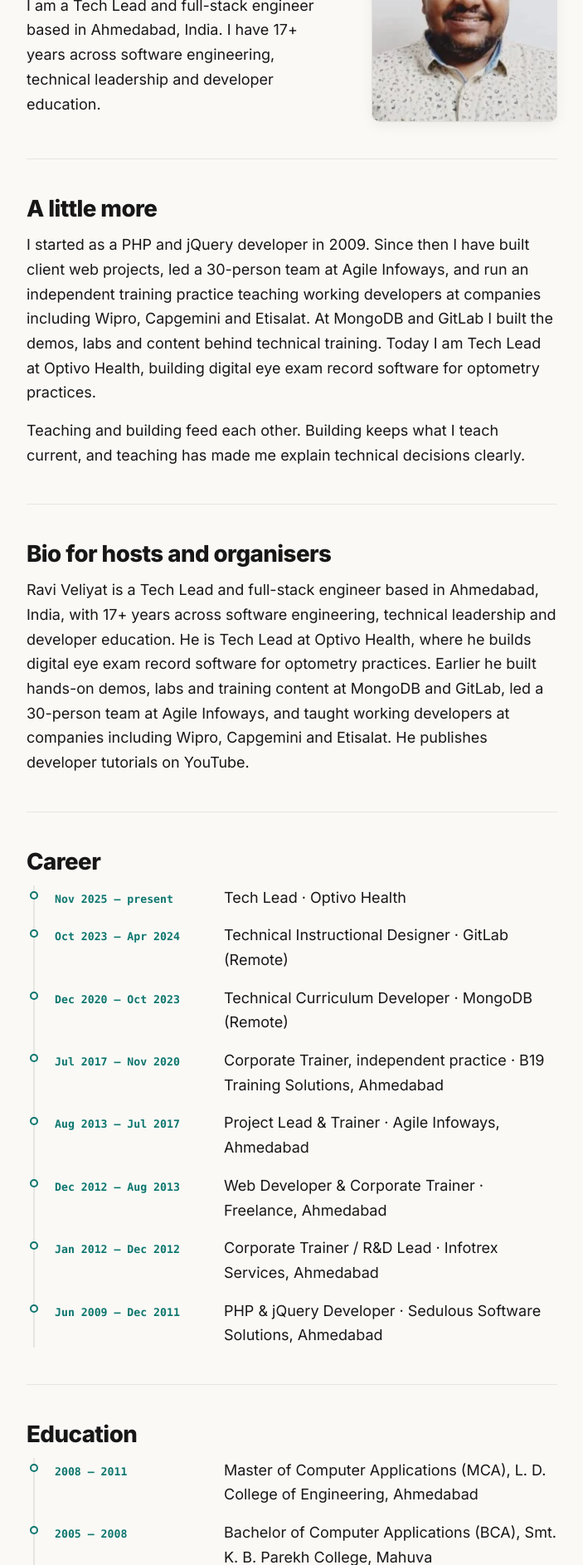
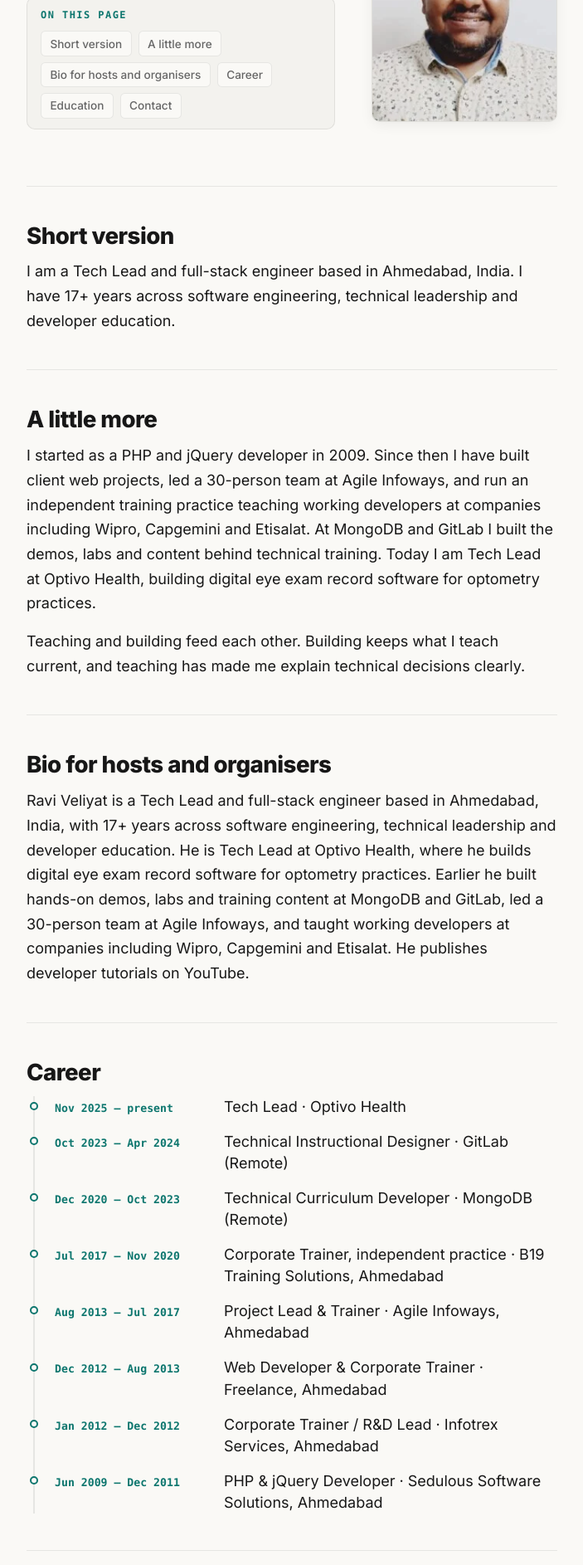
Before and after one commit to veliyat/veliyat.com, a plain HTML site: page about/index.html in a window 1280 px wide. Shown: the part 280-2166 px from the top of the page at 83% size, without its empty margins (288-991 px from the left). Drawn offline with Linux system fonts and the light colour scheme.

Commit message:
style(about): add jump links, career timeline, and next card (v6)

```diff
--- a/about/index.html
+++ b/about/index.html
@@ -1,28 +1,25 @@
 <!doctype html>
 <html lang="en">
-
 <head>
 <meta charset="utf-8">
 <meta name="viewport" content="width=device-width, initial-scale=1">
 <title>About – Ravi Veliyat</title>
-  <meta name="description"
-    content="About Ravi Veliyat: Tech Lead and full-stack engineer in Ahmedabad, India, with a career across software engineering, team leadership and developer education since 2009.">
+<meta name="description" content="About Ravi Veliyat: Tech Lead and full-stack engineer in Ahmedabad, India, with a career across software engineering, team leadership and developer education since 2009.">
 <meta name="color-scheme" content="light dark">
 <link rel="icon" href="/assets/img/favicon.svg" type="image/svg+xml">
+<link rel="preload" href="/assets/fonts/inter-latin-wght-normal.woff2" as="font" type="font/woff2" crossorigin>
 
 <!-- SITE-ADDRESS block: https://veliyat.com appears only in this block and the JSON-LD below. Replace in one pass if it changes. -->
 <link rel="canonical" href="https://veliyat.com/about/">
 <meta property="og:title" content="About – Ravi Veliyat">
-  <meta property="og:description"
-    content="About Ravi Veliyat: Tech Lead and full-stack engineer in Ahmedabad, India, with a career across software engineering, team leadership and developer education since 2009.">
+<meta property="og:description" content="About Ravi Veliyat: Tech Lead and full-stack engineer in Ahmedabad, India, with a career across software engineering, team leadership and developer education since 2009.">
 <meta property="og:url" content="https://veliyat.com/about/">
 <meta property="og:type" content="profile">
 <meta property="og:site_name" content="Ravi Veliyat">
 <meta property="og:image" content="https://veliyat.com/assets/img/social.jpg">
 <meta property="og:image:width" content="1200">
 <meta property="og:image:height" content="630">
-  <meta property="og:image:alt"
-    content="Ravi Veliyat. Tech Lead and full-stack engineer. I build web applications and teach developers how to build them.">
+<meta property="og:image:alt" content="Ravi Veliyat. Tech Lead and full-stack engineer. I build web applications and teach developers how to build them.">
 <meta name="twitter:card" content="summary_large_image">
 <!-- end SITE-ADDRESS block -->
 
@@ -60,7 +57,6 @@
 }
 </script>
 </head>
-
 <body>
 <a class="skip-link" href="#main">Skip to content</a>
 
@@ -86,76 +82,75 @@
       <div class="portrait">
         <picture>
           <source srcset="/assets/img/ravi-pic-big.webp" type="image/webp">
-            <img src="/assets/img/ravi-pic-big.jpg" width="176" height="220" alt="Portrait of Ravi Veliyat"
-              loading="eager" decoding="async">
+          <img src="/assets/img/ravi-pic-big.jpg" width="224" height="280" alt="Portrait of Ravi Veliyat" loading="eager" decoding="async">
         </picture>
       </div>
       <div class="hero-text">
-          <h1 id="about-heading">About Me</h1>
-          <h2>Short version</h2>
-          <p>I am a Tech Lead and full-stack engineer based in Ahmedabad, India. I have 17+ years across software
-            engineering, technical leadership and developer education.</p>
+        <span class="eyebrow">About</span>
+        <h1 id="about-heading">About</h1>
+        <nav class="on-this-page no-print" aria-label="On this page">
+          <span class="on-this-page-label">On this page</span>
+          <ul>
+            <li><a href="#short-version">Short version</a></li>
+            <li><a href="#a-little-more">A little more</a></li>
+            <li><a href="#bio">Bio for hosts and organisers</a></li>
+            <li><a href="#career">Career</a></li>
+            <li><a href="#education">Education</a></li>
+            <li><a href="#contact">Contact</a></li>
+          </ul>
+        </nav>
       </div>
     </section>
 
-      <section class="section section-first" aria-labelledby="more-heading">
-        <h2 id="more-heading">A little more</h2>
-        <p>I started as a PHP and jQuery developer in 2009. Since then I have built client web projects, led a 30-person
-          team at Agile Infoways, and run an independent training practice teaching working developers at companies
-          including Wipro, Capgemini and Etisalat. At MongoDB and GitLab I built the demos, labs and content behind
-          technical training. Today I am Tech Lead at Optivo Health, building digital eye exam record software for
-          optometry practices.</p>
-        <p>Teaching and building feed each other. Building keeps what I teach current, and teaching has made me explain
-          technical decisions clearly.</p>
+    <section class="section section-first" aria-labelledby="short-version">
+      <h2 id="short-version">Short version</h2>
+      <p>I am a Tech Lead and full-stack engineer based in Ahmedabad, India. I have 17+ years across software engineering, technical leadership and developer education.</p>
     </section>
 
-      <section class="section" aria-labelledby="bio-heading">
-        <h2 id="bio-heading">Bio for hosts and organisers</h2>
-        <p>Ravi Veliyat is a Tech Lead and full-stack engineer based in Ahmedabad, India, with 17+ years across software
-          engineering, technical leadership and developer education. He is Tech Lead at Optivo Health, where he builds
-          digital eye exam record software for optometry practices. Earlier he built hands-on demos, labs and training
-          content at MongoDB and GitLab, led a 30-person team at Agile Infoways, and taught working developers at
-          companies including Wipro, Capgemini and Etisalat. He publishes developer tutorials on YouTube.</p>
+    <section class="section" aria-labelledby="a-little-more">
+      <h2 id="a-little-more">A little more</h2>
+      <p>I started as a PHP and jQuery developer in 2009. Since then I have built client web projects, led a 30-person team at Agile Infoways, and run an independent training practice teaching working developers at companies including Wipro, Capgemini and Etisalat. At MongoDB and GitLab I built the demos, labs and content behind technical training. Today I am Tech Lead at Optivo Health, building digital eye exam record software for optometry practices.</p>
+      <p>Teaching and building feed each other. Building keeps what I teach current, and teaching has made me explain technical decisions clearly.</p>
     </section>
 
-      <section class="section" aria-labelledby="career-heading">
-        <h2 id="career-heading">Career</h2>
-        <ul class="timeline timeline-wide">
-          <li><span class="when">Nov 2025 – present</span><span>Tech Lead · Optivo Health</span></li>
-          <li><span class="when">Oct 2023 – Apr 2024</span><span>Technical Instructional Designer · GitLab
-              (Remote)</span></li>
-          <li><span class="when">Dec 2020 – Oct 2023</span><span>Technical Curriculum Developer · MongoDB
-              (Remote)</span></li>
-          <li><span class="when">Jul 2017 – Nov 2020</span><span>Corporate Trainer, independent practice · B19 Training
-              Solutions, Ahmedabad</span></li>
-          <li><span class="when">Aug 2013 – Jul 2017</span><span>Project Lead &amp; Trainer · Agile Infoways,
-              Ahmedabad</span></li>
-          <li><span class="when">Dec 2012 – Aug 2013</span><span>Web Developer &amp; Corporate Trainer · Freelance,
-              Ahmedabad</span></li>
-          <li><span class="when">Jan 2012 – Dec 2012</span><span>Corporate Trainer / R&amp;D Lead · Infotrex Services,
-              Ahmedabad</span></li>
-          <li><span class="when">Jun 2009 – Dec 2011</span><span>PHP &amp; jQuery Developer · Sedulous Software
-              Solutions, Ahmedabad</span></li>
+    <section class="section" aria-labelledby="bio">
+      <h2 id="bio">Bio for hosts and organisers</h2>
+      <p>Ravi Veliyat is a Tech Lead and full-stack engineer based in Ahmedabad, India, with 17+ years across software engineering, technical leadership and developer education. He is Tech Lead at Optivo Health, where he builds digital eye exam record software for optometry practices. Earlier he built hands-on demos, labs and training content at MongoDB and GitLab, led a 30-person team at Agile Infoways, and taught working developers at companies including Wipro, Capgemini and Etisalat. He publishes developer tutorials on YouTube.</p>
+    </section>
+
+    <section class="section" aria-labelledby="career">
+      <h2 id="career">Career</h2>
+      <ul class="timeline">
+        <li><span class="when">Nov 2025 – present</span><span class="what">Tech Lead · Optivo Health</span></li>
+        <li><span class="when">Oct 2023 – Apr 2024</span><span class="what">Technical Instructional Designer · GitLab (Remote)</span></li>
+        <li><span class="when">Dec 2020 – Oct 2023</span><span class="what">Technical Curriculum Developer · MongoDB (Remote)</span></li>
+        <li><span class="when">Jul 2017 – Nov 2020</span><span class="what">Corporate Trainer, independent practice · B19 Training Solutions, Ahmedabad</span></li>
+        <li><span class="when">Aug 2013 – Jul 2017</span><span class="what">Project Lead &amp; Trainer · Agile Infoways, Ahmedabad</span></li>
+        <li><span class="when">Dec 2012 – Aug 2013</span><span class="what">Web Developer &amp; Corporate Trainer · Freelance, Ahmedabad</span></li>
+        <li><span class="when">Jan 2012 – Dec 2012</span><span class="what">Corporate Trainer / R&amp;D Lead · Infotrex Services, Ahmedabad</span></li>
+        <li><span class="when">Jun 2009 – Dec 2011</span><span class="what">PHP &amp; jQuery Developer · Sedulous Software Solutions, Ahmedabad</span></li>
       </ul>
     </section>
 
-      <section class="section" aria-labelledby="education-heading">
-        <h2 id="education-heading">Education</h2>
-        <ul class="timeline timeline-wide">
-          <li><span class="when">2008 – 2011</span><span>Master of Computer Applications (MCA), L. D. College of
-              Engineering, Ahmedabad</span></li>
-          <li><span class="when">2005 – 2008</span><span>Bachelor of Computer Applications (BCA), Smt. K. B. Parekh
-              College, Mahuva</span></li>
+    <section class="section" aria-labelledby="education">
+      <h2 id="education">Education</h2>
+      <ul class="timeline">
+        <li><span class="when">2008 – 2011</span><span class="what">Master of Computer Applications (MCA), L. D. College of Engineering, Ahmedabad</span></li>
+        <li><span class="when">2005 – 2008</span><span class="what">Bachelor of Computer Applications (BCA), Smt. K. B. Parekh College, Mahuva</span></li>
       </ul>
     </section>
 
-      <section class="section" aria-labelledby="contact-heading">
-        <h2 id="contact-heading">Contact</h2>
-        <p><a href="mailto:training@veliyat.com">training@veliyat.com</a> · <a
-            href="https://www.linkedin.com/in/veliyat">LinkedIn</a> · <a href="https://github.com/veliyat">GitHub</a> ·
-          <a href="https://www.youtube.com/raviveliyat">YouTube</a>
-        </p>
+    <section class="section" aria-labelledby="contact">
+      <h2 id="contact">Contact</h2>
+      <p><a href="mailto:training@veliyat.com">training@veliyat.com</a> · <a href="https://www.linkedin.com/in/veliyat" target="_blank" rel="noopener noreferrer">LinkedIn</a> · <a href="https://github.com/veliyat" target="_blank" rel="noopener noreferrer">GitHub</a> · <a href="https://www.youtube.com/raviveliyat" target="_blank" rel="noopener noreferrer">YouTube</a></p>
     </section>
+
+    <nav class="next-card-wrap no-print" aria-label="Next page">
+      <a class="next-card" href="/resume/">
+        <span class="next-label">Next: Resume</span>
+        <span class="card-arrow" aria-hidden="true">→</span>
+      </a>
+    </nav>
 
   </div>
 </main>
@@ -172,5 +167,4 @@
   </div>
 </footer>
 </body>
-
 </html>
```
Lines whose indentation alone changed are shown as unchanged.
